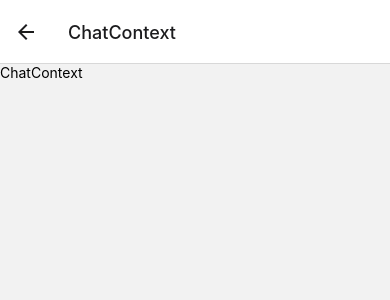
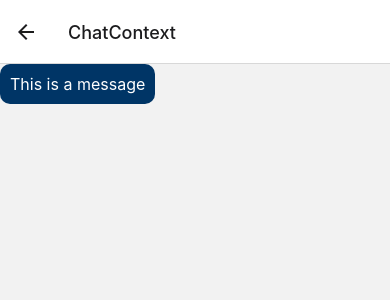
Before and after one commit to Sandun-Induranga/React-Native-Chat-App, a React Native app: screen /ChatContext in a window 390 px wide. Shown: the top 300 px of the page. Built offline with nearby package versions, Linux system fonts and the light colour scheme.

Commit message:
Content Updated

```diff
--- a/components/ChatContext.js
+++ b/components/ChatContext.js
@@ -1,10 +1,11 @@
 import { View, Text, StyleSheet } from "react-native";
 import React from "react";
+import SendMessage from "./SendMessage";
 
 const ChatContext = () => {
   return (
     <View>
-      <Text>ChatContext</Text>
+      <SendMessage text="This is a message" />
     </View>
   );
 };
--- a/components/SendMessage.js
+++ b/components/SendMessage.js
@@ -1,12 +1,28 @@
-import { View, Text } from "react-native";
+import { View, Text, StyleSheet } from "react-native";
 import React from "react";
 
-const SendMessage = () => {
+const SendMessage = (props) => {
   return (
-    <View>
-      <Text>SendMessage</Text>
+    <View style={styles.container}>
+      <Text style={styles.text}>{props.text}</Text>
     </View>
   );
 };
 
 export default SendMessage;
+
+const styles = StyleSheet.create({
+  container: {
+    flex: 1,
+    backgroundColor: "#003566",
+    alignItems: "center",
+    justifyContent: "start",
+    width: "max-content",
+    padding: 10,
+    borderRadius: 10,
+  },
+  text: {
+    color: "#fff",
+    fontSize: 16,
+  },
+});
```
